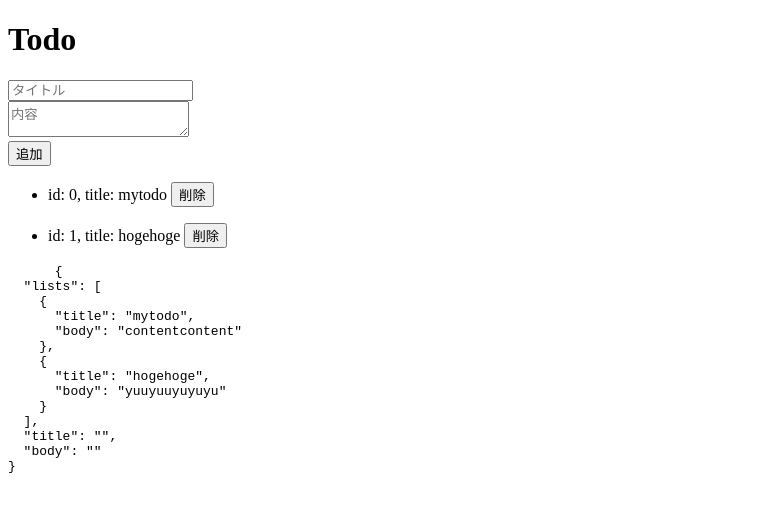
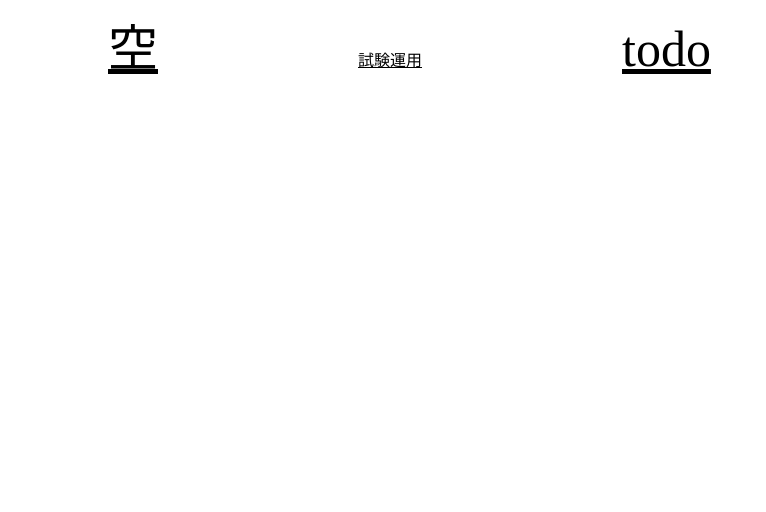
Before and after one commit to tbt45/portfolio, a Vue app: page /#/todo in a window 1280 px wide. Before the commit this address led to /. Shown: the top 512 px of the page, without its empty margins (0-766 px from the left). Built offline with nearby package versions, Linux system fonts and the light colour scheme.

Commit message:
router setting

```diff
--- a/package.json
+++ b/package.json
@@ -9,7 +9,8 @@
   },
   "dependencies": {
     "core-js": "^3.6.5",
-    "vue": "^2.6.11"
+    "vue": "^2.6.11",
+    "vue-router": "^3.5.2"
   },
   "devDependencies": {
     "@vue/cli-plugin-babel": "~4.5.0",
--- a/src/App.vue
+++ b/src/App.vue
@@ -1,70 +1,33 @@
 <template>
-  <!-- <div>
-    <p class="title">vue.js試験運用</p>
-    <Test-second></Test-second>
-    <Test></Test>
-  </div> -->
-    <div id="app">
-    <h1>Todo</h1>
-    <div>
-      <input type="text" v-model="title" placeholder="タイトル">
-    </div>
-    <div>
-
-      <textarea v-model="body" placeholder="内容"></textarea>
-    </div>
-    <div>
-      <input type="submit" value="追加" @click="addList">
-    </div>
-    <ul v-for="(list, i) in lists" v-bind:key="i">
-      <li>id: {{i}}, title: {{ list.title }} <button @click="deleteList(i)">削除</button></li>
-    </ul>
-    <pre>
-      {{$data}}
-    </pre>
+  <div>
+    <router-link to="/" class="link" active-class="link2">空</router-link>
+    <router-link to="/testsecond" class="link" active-class="link2">試験運用</router-link>
+    <router-link to="/todo" class="link" active-class="link2">todo</router-link>
   </div>
 </template>
 
 <script>
-// import Test from "./components/Test.vue";
-// import TestSecond from './components/TestSecond.vue';
+// import Test from "./components/views/Test.vue";
+// import TestSecond from './components//views/TestSecond.vue';
+// import Todo from './components/views/Todo.vue'
 
-export default {
-    data: () => ({
-    lists: [
-      {title: 'mytodo', body: 'contentcontent'},
-      {title: 'hogehoge', body: 'yuuyuuyuyuyu'}
-    ],
-    title: '',
-    body: ''
-  }),
-  methods: {
-    // リストの追加
-    addList: function(){
-      if(this.title === '' || this.body === '') return
-      this.lists.push({title: this.title, body: this.body})
-      this.title = ''
-      this.body = ''
-    },
-    // リストの削除
-    deleteList: function(i){
-      this.lists.splice(i,1)
-    }
-  }
-};
-//   data (){
-//   },
-//   components: {
-//     Test,
-//     TestSecond,
-//   },
+// export default {
+  // data (){
+  // },
+  // components: {
+  //   // Test,
+  //   TestSecond,
+  //   Todo,
+  // },
 // }
 </script>
 
 <style>
-  /* .title{
+  .link{
+    margin: 100px;
+    color: #000;
+  }
+  .link2{
     font-size: 50px;
-    background-color: aqua;
   }
-   */
 </style>
--- a/src/components/Test.vue
+++ /dev/null
@@ -1,50 +0,0 @@
-<template>
-  <div id="app">
-    <h1>MyTodoApp</h1>
-    <div>
-      <label for="title">タイトル：</label>
-      <input type="text" v-model="title" placeholder="タイトル">
-    </div>
-    <div>
-      <label for="body">内容：</label>
-      <textarea v-model="body" placeholder="内容"></textarea>
-    </div>
-    <div>
-      <input type="submit" value="追加" @click="addList">
-    </div>
-    <ul v-for="(list, i) in lists" v-bind:key="i">
-      <li>id: {{i}}, title: {{ list.title }} <button @click="deleteList(i)">削除</button></li>
-    </ul>
-    <pre>
-      {{$data}}
-    </pre>
-  </div>
-</template>
-
-<script>
-
-export default {
-  data: () => ({
-    lists: [
-      {title: 'mytodo', body: 'contentcontent'},
-      {title: 'hogehoge', body: 'yuuyuuyuyuyu'}
-    ],
-    title: '',
-    body: ''
-  }),
-  methods: {
-    // リストの追加
-    addList: function(){
-      if(this.title === '' || this.body === '') return
-
-      this.lists.push({title: this.title, body: this.body})
-      this.title = ''
-      this.body = ''
-    },
-    // リストの削除
-    deleteList: function(i){
-      this.lists.splice(i,1)
-    }
-  }
-};
-</script>
--- /dev/null
+++ b/src/components/views/Test.vue
@@ -0,0 +1,11 @@
+<template>
+  <div id="app">
+    ホーム
+  </div>
+</template>
+
+<script>
+
+export default {
+}
+</script>
--- /dev/null
+++ b/src/components/views/Todo.vue
@@ -0,0 +1,47 @@
+<template>
+    <div id="app">
+        <h1>Todo</h1>
+    <div>
+        <input type="text" v-model="title" placeholder="タイトル">
+    </div>
+    <div>
+
+        <textarea v-model="body" placeholder="内容"></textarea>
+    </div>
+    <div>
+        <input type="submit" value="追加" @click="addList">
+    </div>
+    <ul v-for="(list, i) in lists" v-bind:key="i">
+        <li>id: {{i}}, title: {{ list.title }} <button @click="deleteList(i)">削除</button></li>
+    </ul>
+    <pre>
+        {{$data}}
+    </pre>
+    </div>
+</template>
+
+<script>
+    export default {
+        data: () => ({
+            lists: [
+                // {title: '', body: ''},
+                // {title: '', body: ''}
+    ],
+    title: '',
+    body: ''
+    }),
+    methods: {
+    // リストの追加
+    addList: function(){
+        if(this.title === '' || this.body === '') return
+        this.lists.push({title: this.title, body: this.body})
+        this.title = ''
+        this.body = ''
+    },
+    // リストの削除
+    deleteList: function(i){
+        this.lists.splice(i,1)
+    }
+    }
+}
+</script>
--- /dev/null
+++ b/src/router.js
@@ -0,0 +1,11 @@
+import Vue from "vue";
+import Router from "vue-router";
+import Test from './components/views/Test.vue';
+import TestSecond from './components/views/TestSecond';
+import Todo from './components/views/Todo';
+
+Vue.use(Router);
+
+export default new Router({
+    routes: [{ path: '/', component: Test }, { path: '/TestSecond', component: TestSecond },{ path: '/todo', component: Todo }]
+});
```
Also changed, not shown: src/main.js (+8 -4 lines), src/components/views/TestSecond.vue (renamed from src/components/TestSecond.vue), 1 other file (tests, documents, lock files or other folders).
